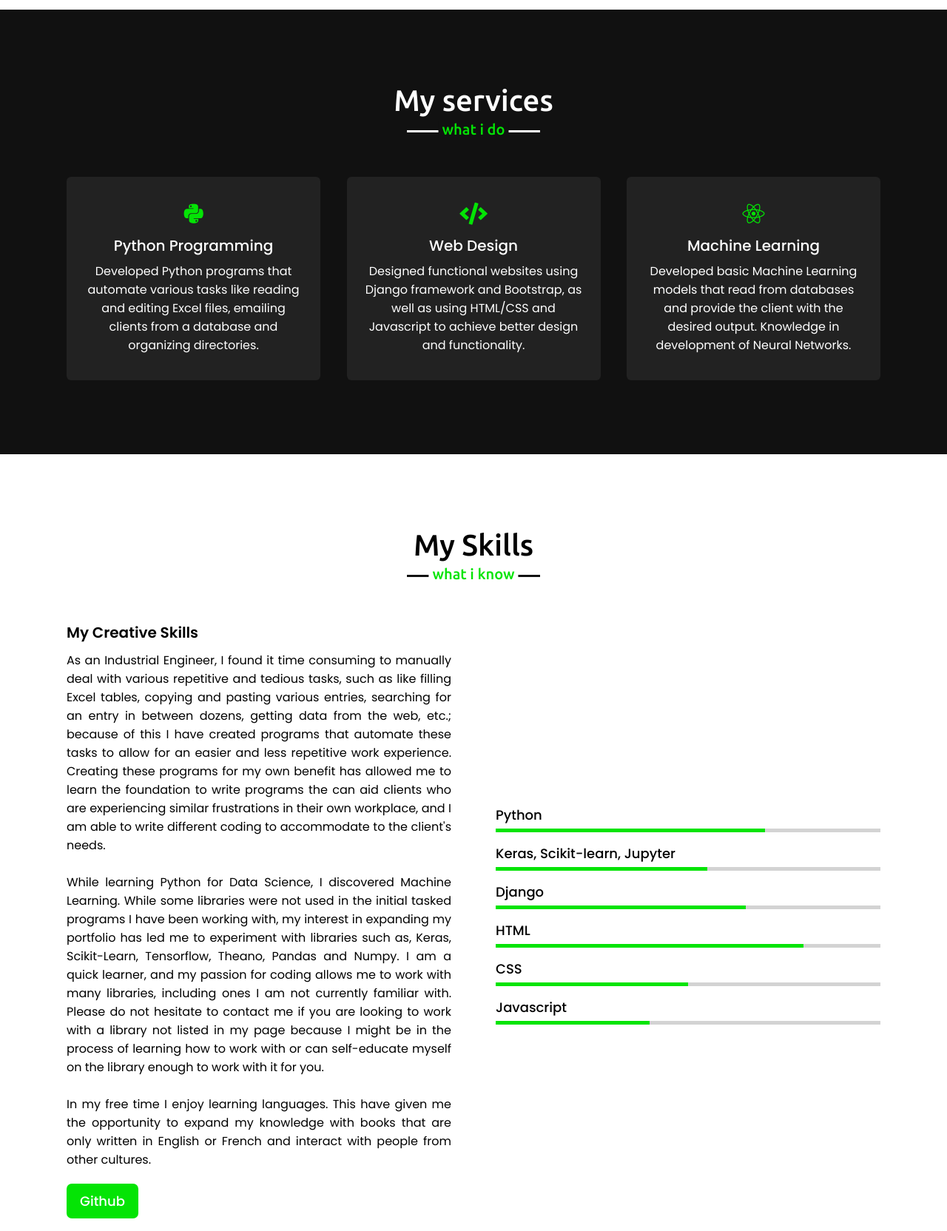
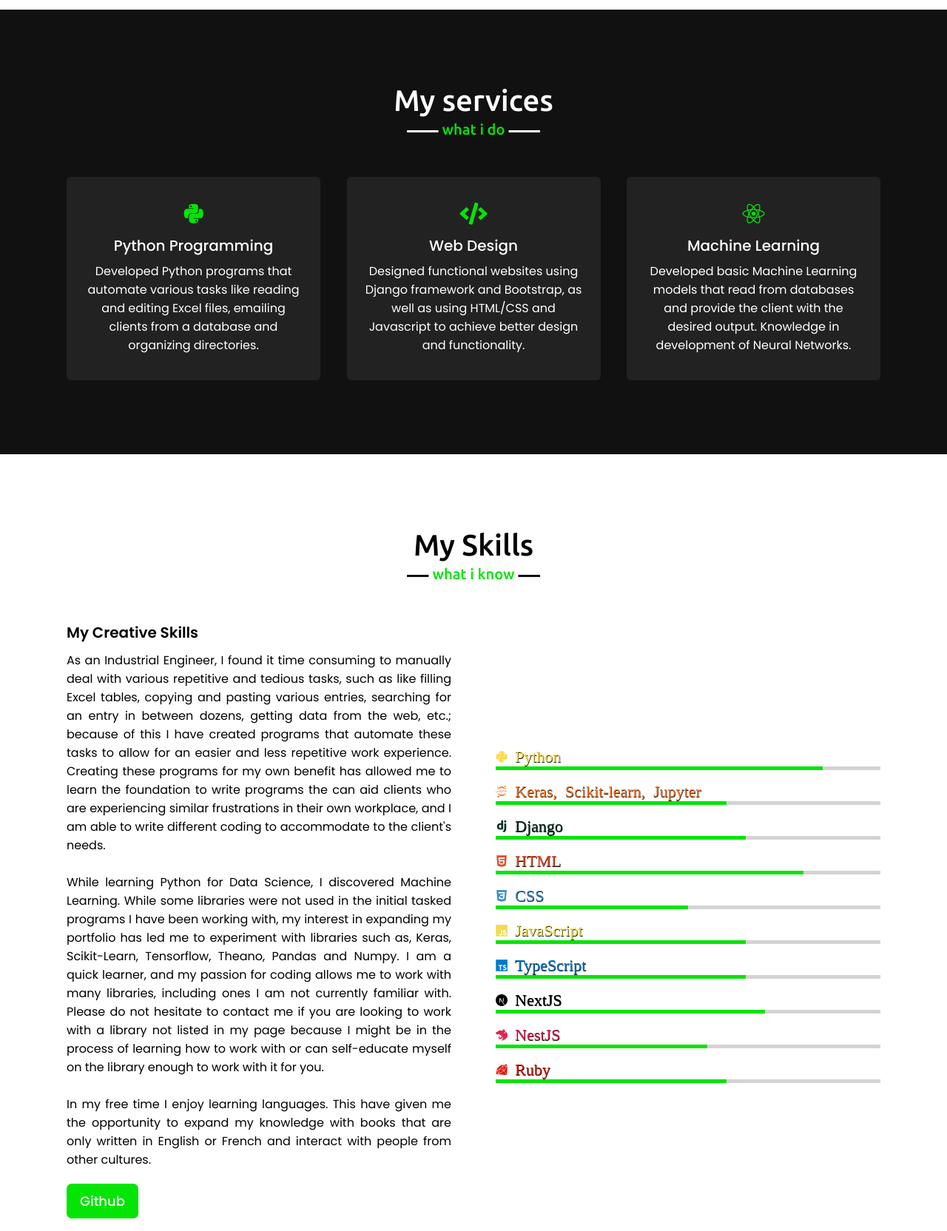
Before and after one commit to Ngz91/NgzPortfolio, a PHP site: page / in a window 1280 px wide. Shown: the part 1560-3224 px from the top of the page at 74% size. Run offline with PHP 8.4, Linux system fonts and the light colour scheme.

Commit message:
Update information, add projects, change images.

```diff
--- a/index.html
+++ b/index.html
@@ -7,6 +7,7 @@
     <link rel="shortcut icon" type="img/png" href="images/portfolio-favicon.png">
     <link rel="stylesheet" href="style.css">
     <link rel="stylesheet" href="https://cdnjs.cloudflare.com/ajax/libs/font-awesome/5.15.2/css/all.min.css"/>
+    <link rel="stylesheet" href="https://cdn.jsdelivr.net/gh/devicons/devicon@v2.15.1/devicon.min.css">
     <script src="https://code.jquery.com/jquery-3.5.1.min.js"></script>
     <script src="https://cdnjs.cloudflare.com/ajax/libs/typed.js/2.0.11/typed.min.js"></script>
     <script src="https://cdnjs.cloudflare.com/ajax/libs/waypoints/4.0.1/jquery.waypoints.min.js"></script>
@@ -53,7 +54,7 @@
             <h2 class="title">About me</h2>
             <div class="about-content">
                 <div class="column left">
-                    <img src="images/IMG_3197.jpg" alt="">
+                    <img src="images/imagen_nueva.jpg" alt="">
                 </div>
                 <div class="column right">
                     <div class="text">I'm a <span class="typing-2"></span></div>
@@ -117,44 +118,72 @@
                 <div class="column right">
                     <div class="bars">
                         <div class="info">
-                            <span>Python</span>
+                          <i class="devicon-python-plain colored"><span>Python</span></i>
                         </div>
                         <div class="line python"></div>
                     </div>
 
                     <div class="bars">
                         <div class="info">
-                            <span>Keras, Scikit-learn, Jupyter</span>
+                          <i class="devicon-jupyter-plain-wordmark colored"><span>Keras, Scikit-learn, Jupyter</span></i>
                         </div>
                         <div class="line jupyter"></div>
                     </div>
 
                     <div class="bars">
                         <div class="info">
-                            <span>Django</span>
+                          <i class="devicon-django-plain colored"><span>Django</span></i>
                         </div>
                         <div class="line django"></div>
                     </div>
 
                     <div class="bars">
                         <div class="info">
-                            <span>HTML</span>
+                          <i class="devicon-html5-plain colored"><span>HTML</span></i>
                         </div>
                         <div class="line html"></div>
                     </div>
 
                     <div class="bars">
                         <div class="info">
-                            <span>CSS</span>
+                          <i class="devicon-css3-plain colored"><span>CSS</span></i>
                         </div>
                         <div class="line css"></div>
                     </div>
 
                     <div class="bars">
-                         <div class="info">
-                            <span>Javascript</span>
+                        <div class="info">
+                          <i class="devicon-javascript-plain colored"><span>JavaScript</span></i>
                         </div>
                         <div class="line javascript"></div>
+                    </div>
+
+                    <div class="bars">
+                        <div class="info">
+                          <i class="devicon-typescript-plain colored"><span>TypeScript</span></i>
+                        </div>
+                        <div class="line typescript"></div>
+                    </div>
+
+                    <div class="bars">
+                        <div class="info">
+                          <i class="devicon-nextjs-original colored"><span>NextJS</span></i>
+                        </div>
+                        <div class="line nextjs"></div>
+                    </div>
+
+                    <div class="bars">
+                        <div class="info">
+                          <i class="devicon-nestjs-plain colored"><span>NestJS</span></i>
+                        </div>
+                        <div class="line nestjs"></div>
+                    </div>
+
+                    <div class="bars">
+                        <div class="info">
+                          <i class="devicon-ruby-plain colored"><span>Ruby</span></i>
+                        </div>
+                        <div class="line ruby"></div>
                     </div>
                 </div>
             </div>
@@ -209,6 +238,24 @@
                         <div class="text">FileOrganizerLite</div>
                         <p>A Little program written in Python that helps organize messy folders. It ask for the folder to organize, the files extensions and the location where to move the files.</p>
                         <a href="https://github.com/Ngz91/FileOrganizerLite" target="_blank" rel="noopener noreferrer">Github Repository</a>
+                    </div>
+                </div>
+
+                <div class="card">
+                    <div class="box">
+                        <img src="images/cryptobot-image.jpg" alt="">
+                        <div class="text">Crypto Trading Bot</div>
+                        <p>Intraday Crypto trading bot that analyses data from the binance API to buy or sell a cryptocurrency depending on the coded trading strategy.</p>
+                        <a href="#" target="_blank" rel="noopener noreferrer">Github Repository</a>
+                    </div>
+                </div>
+
+                <div class="card">
+                    <div class="box">
+                        <img src="images/baseshop-image.png" alt="">
+                        <div class="text">Ecommerce Webpage</div>
+                        <p>A Django E-commerce website to sell physical and digital products using Braintree as payment gateway to handle debit or Paypal transactions.</p>
+                        <a href="#" target="_blank" rel="noopener noreferrer">Github Repository</a>
                     </div>
                 </div>
 
--- a/script.js
+++ b/script.js
@@ -37,15 +37,23 @@ $(document).ready(() => {
 			$('.css').addClass("css-animation")
 			$('.python').addClass("python-animation")
 			$('.javascript').addClass("javascript-animation")
+			$('.typescript').addClass("javascript-animation")
+			$('.nextjs').addClass("next-animation")
+			$('.nestjs').addClass("nestjs-animation")
 			$('.django').addClass("django-animation")
 			$('.jupyter').addClass("jupyter-animation")
+			$('.ruby').addClass("ruby-animation")
 		}else{
 			$('.html').removeClass("html-animation")
 			$('.css').removeClass("css-animation")
 			$('.python').removeClass("python-animation")
 			$('.javascript').removeClass("javascript-animation")
+			$('.typescript').removeClass("javascript-animation")
+      $('.nextjs').removeClass("next-animation")
+			$('.nestjs').removeClass("nestjs-animation")
 			$('.django').removeClass("django-animation")
 			$('.jupyter').removeClass("jupyter-animation")
+			$('.ruby').removeClass("ruby-animation")
 		}
 	});
 
--- a/style.css
+++ b/style.css
@@ -438,7 +438,9 @@ section .title::after{
 
 .skills .skills-content .right span{
 	font-weight: 500;
-	font-size: 18px;
+	font-size: 22px;
+  padding-left:10px;
+  text-shadow: 0.5px 0.5px 0.2px black;
 }
 
 .skills .skills-content .right .line{
@@ -474,7 +476,7 @@ section .title::after{
 }
 
 .skills .skills-content .right .python::before{
-	width: 70%;
+	width: 85%;
 }
 
 .python-animation::before{
@@ -482,11 +484,35 @@ section .title::after{
 }
 
 .skills .skills-content .right .javascript::before{
-	width: 40%;
+	width: 65%;
 }
 
 .javascript-animation::before{
 	animation: Fill_Line_js 2s linear;
+}
+
+.skills .skills-content .right .typescript::before{
+	width: 65%;
+}
+
+.typescript-animation::before{
+	animation: Fill_Line_ts 2s linear;
+}
+
+.skills .skills-content .right .nextjs::before{
+	width: 70%;
+}
+
+.next-animation::before{
+	animation: Fill_Line_next 2s linear;
+}
+
+.skills .skills-content .right .nestjs::before{
+	width: 55%;
+}
+
+.nestjs-animation::before{
+	animation: Fill_Line_nest 2s linear;
 }
 
 .skills .skills-content .right .django::before{
@@ -498,11 +524,19 @@ section .title::after{
 }
 
 .skills .skills-content .right .jupyter::before{
-	width: 55%;
+	width: 60%;
 }
 
 .jupyter-animation::before{
 	animation: Fill_Line_jupyter 2s linear;
+}
+
+.skills .skills-content .right .ruby::before{
+	width: 60%;
+}
+
+.ruby-animation::before{
+	animation: Fill_Line_ruby 2s linear;
 }
 
 @keyframes Fill_Line_html{
```
Also changed, not shown: other parts of style.css (+35 -3 lines), images/IMG_3197.jpg (deleted), images/baseshop-image.png (added), images/cryptobot-image.jpg (added), 1 other file.
